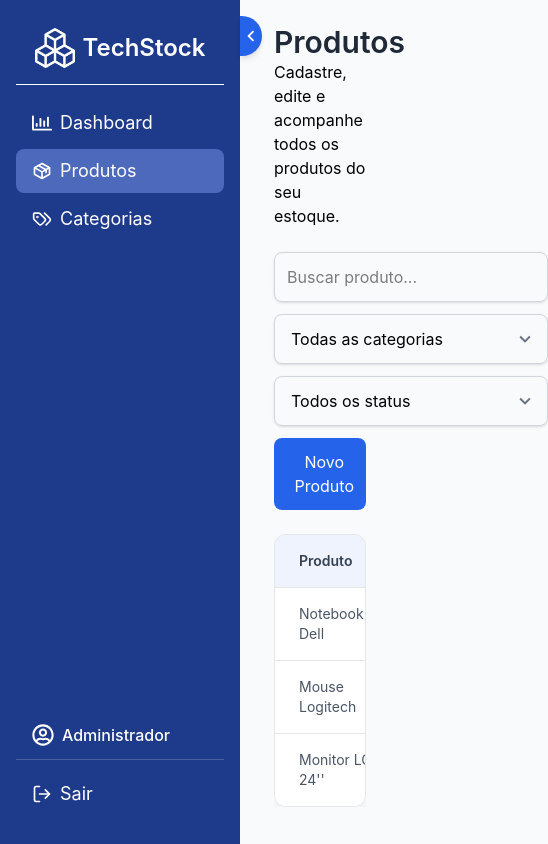
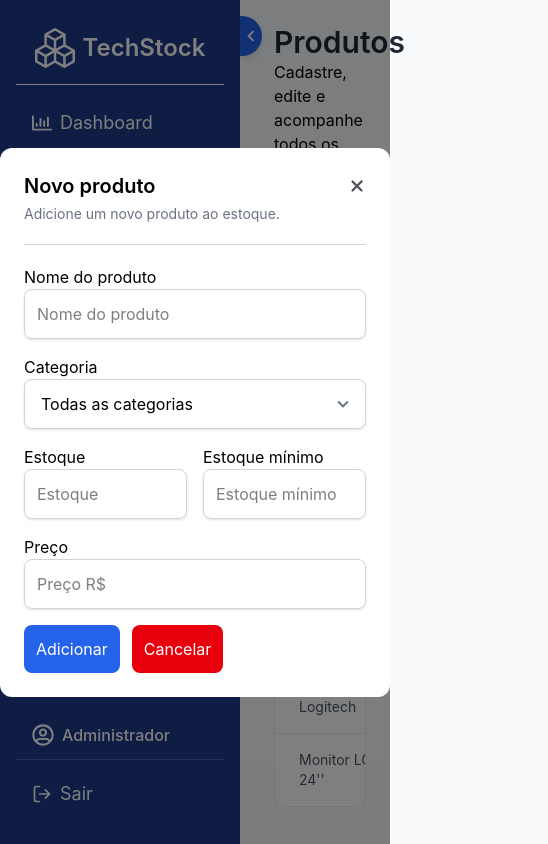
Before and after one commit to Angellica06/techstock, a React (Vite) app: page /produtos in a window 390 px wide. Both pictures are taken after a click on the button "Novo Produto". Shown: the whole page, 548 px wide, since content can reach past the window. Built offline with nearby package versions, Linux system fonts and the light colour scheme.

Commit message:
feat: cria componente modal

```diff
--- a/src/components/ui/Button.jsx
+++ b/src/components/ui/Button.jsx
@@ -1,7 +1,8 @@
-function Button({ children, className = "" }) {
+function Button({ children, className = "", onClick }) {
   return (
     <button
-      className={`bg-primary-light text-surface p-3 rounded-lg ${className}`}
+      onClick={onClick}
+      className={`bg-primary-light text-surface p-3 rounded-lg cursor-pointer ${className}`}
     >
       {children}
     </button>
--- a/src/components/ui/Input.jsx
+++ b/src/components/ui/Input.jsx
@@ -1,7 +1,8 @@
 function Input({ type, placeholder }) {
   return (
     <input
-      className="border border-gray-300 p-3 rounded-lg shadow"
+      className="w-full border border-gray-300 p-3 rounded-lg shadow
+      outline-none focus:border-blue-200 focus:ring-1 focus:ring-blue-200"
       type={type}
       placeholder={placeholder}
     />
--- /dev/null
+++ b/src/components/ui/Modal.jsx
@@ -0,0 +1,47 @@
+import Button from "./Button";
+import { FaXmark } from "react-icons/fa6";
+
+function Modal({
+  isOpenModal,
+  onClose,
+  title,
+  description,
+  children,
+  onSubmit,
+  submitText = "Salvar",
+}) {
+  if (!isOpenModal) return null;
+
+  return (
+    <div className="fixed inset-0 flex items-center justify-center bg-black/50" onClick={onClose}>
+      <div className="w-full max-w-lg rounded-xl bg-surface p-6" onClick={(e) => e.stopPropagation()}>
+        <div className="flex justify-between">
+          <h2 className="text-xl font-semibold">{title}</h2>
+
+          <button
+            className="cursor-pointer text-lg text-text-light"
+            onClick={onClose}
+          >
+            <FaXmark />
+          </button>
+        </div>
+
+        <p className="mt-1 text-sm text-gray-500">{description}</p>
+
+        <hr className="text-gray-300 my-5" />
+
+        <div className="mt-4 grid grid-cols-2 gap-4">{children}</div>
+
+        <div className="mt-4 flex gap-3">
+          <Button onClick={onSubmit}>{submitText}</Button>
+
+          <Button onClick={onClose} className="bg-red-600">
+            Cancelar
+          </Button>
+        </div>
+      </div>
+    </div>
+  );
+}
+
+export default Modal;
--- a/src/components/ui/Select.jsx
+++ b/src/components/ui/Select.jsx
@@ -3,7 +3,10 @@ import { MdKeyboardArrowDown } from "react-icons/md";
 function Select({ options }) {
   return (
     <div className="relative">
-      <select className="w-full appearance-none rounded-lg border border-gray-300 py-3 pl-4 pr-11 shadow">
+      <select
+        className="w-full appearance-none rounded-lg border border-gray-300 py-3 pl-4 pr-11 shadow
+      outline-none focus:border-blue-200 focus:ring-1 focus:ring-blue-200"
+      >
         {options.map((option) => (
           <option key={option.value} value={option.value}>
             {option.label}
--- a/src/index.css
+++ b/src/index.css
@@ -24,7 +24,7 @@
 body {
     font: --font-body;
     background-color: var(--color-background);
-    overflow: hidden;
+    overflow-x: hidden;
 }
 
 .login {
--- a/src/pages/Products.jsx
+++ b/src/pages/Products.jsx
@@ -4,6 +4,8 @@ import Button from "../components/ui/Button";
 import DataTable from "../components/table/DataTable";
 import { columns } from "../components/table/columns";
 import { LuPlus } from "react-icons/lu";
+import Modal from "../components/ui/Modal";
+import { useState } from "react";
 
 const data = [
   {
@@ -44,6 +46,8 @@ const statusOptions = [
 ];
 
 function Products() {
+  const [isOpenModal, setIsOpenModal] = useState(false);
+
   return (
     <div className="ml-3 mr-6 my-6">
       <h1 className="text-text text-3xl font-semibold">Produtos</h1>
@@ -56,7 +60,10 @@ function Products() {
           <Select options={statusOptions} />
         </div>
 
-        <Button className="flex items-center justify-center gap-2 lg:ml-auto">
+        <Button
+          className="flex items-center justify-center gap-2 lg:ml-auto"
+          onClick={() => setIsOpenModal(!isOpenModal)}
+        >
           <LuPlus size={18} />
           Novo Produto
         </Button>
@@ -65,6 +72,39 @@ function Products() {
       <div className="mt-6 overflow-x-auto">
         <DataTable columns={columns} data={data} />
       </div>
+
+      <Modal
+        isOpenModal={isOpenModal}
+        onClose={() => setIsOpenModal(false)}
+        title="Novo produto"
+        description="Adicione um novo produto ao estoque."
+        submitText="Adicionar"
+      >
+        <div className="col-span-2">
+          <label>Nome do produto</label>
+          <Input type="text" placeholder="Nome do produto" />
+        </div>
+
+        <div className="col-span-2">
+          <label>Categoria</label>
+          <Select options={categoryOptions} />
+        </div>
+
+        <div>
+          <label>Estoque</label>
+          <Input type="number" placeholder="Estoque" />
+        </div>
+
+        <div>
+          <label>Estoque mínimo</label>
+          <Input type="number" placeholder="Estoque mínimo" />
+        </div>
+
+        <div className="col-span-2">
+          <label>Preço</label>
+          <Input type="text" placeholder="Preço R$" />
+        </div>
+      </Modal>
     </div>
   );
 }
```
